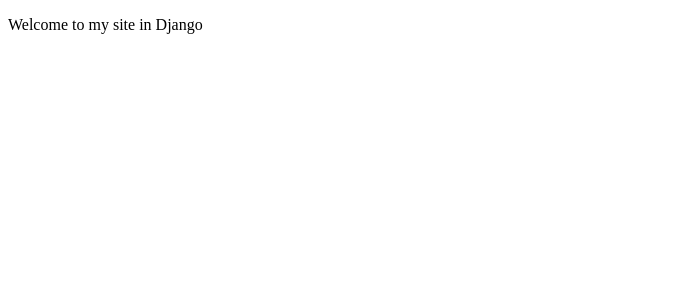
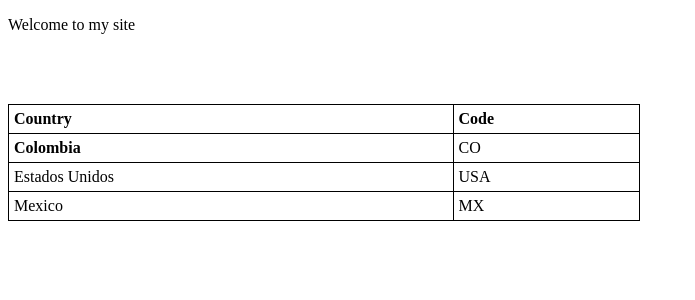
Before and after one commit to WillArevalo/Django, a Django app: page / in a window 1280 px wide. Shown: the top 300 px of the page, without its empty margins (0-695 px from the left). Run offline with Django 3.2, Linux system fonts and the light colour scheme.

Commit message:
Uso de templates o plantillas en Django

```diff
--- a/workspace/geographic/geographic/countries/templates/countries/home.html
+++ b/workspace/geographic/geographic/countries/templates/countries/home.html
@@ -1,10 +1,41 @@
 <!DOCTYPE html>
-<html lang="en">
+<html lang="es">
 <head>
 	<meta charset="UTF-8">
 	<title>Will Page</title>
+	<style>
+		table, th, td {
+		    border: 1px solid black;
+		    border-collapse: collapse;
+		}
+		th, td {
+		    padding: 5px;
+		    text-align: left;
+		}
+	</style>
 </head>
 <body>
-	<p>Welcome to my site in Django</p>
+	<p>Welcome to my site</p>
+	<br>
+	<br>
+	<br>
+	<!--Todos los countries que existen-->
+	<table style="width:50%">
+	  <tr>
+	    <th>Country</th>
+	    <th>Code</th>
+	  </tr>
+	  <!--Con un pipeline(|) y title me hace capitalize-->
+		{% for country in countries %}
+		  <tr>
+		  	{% if country.name == 'colombia'%}
+		    <td><b>{{country.name|title}}</b></td>
+		    {%else%}
+		    <td>{{country.name|title}}</td>
+		    {% endif %}
+		    <td>{{country.code}}</td>
+		  </tr>
+		{% endfor %}
+	</table>
 </body>
 </html>
--- a/workspace/geographic/geographic/countries/views.py
+++ b/workspace/geographic/geographic/countries/views.py
@@ -2,9 +2,15 @@
 #renderizamos con el render
 from django.http import HttpResponse
 #importamos las vistas
-from django.views.generic import View
+from django.views.generic import TemplateView
 # Create your views here.
 # definimos una funcion para que de devuelva una respuesta HTTP
-class HomeView(View):
-	def get(self, request, *args, **kwargs):
-		return render(request, "countries/home.html")
+class HomeView(TemplateView):
+	template_name = 'countries/home.html'
+	#forma de pasar inforacion a traves de los templatesviews
+	def get_context_data(self, *args, **kwargs):
+		colombia = {'name': 'colombia', 'code':'CO'}
+		usa = {'name': 'estados unidos', 'code':'USA'}
+		mexico = {'name': 'mexico', 'code': 'MX'}
+		countries = [colombia, usa, mexico]
+		return {'countries': countries}
```
Also changed, not shown: Conceptos-Basicos-Django/Vistas y templates en Django/7. Uso de templates o plantillas en Django.md (added, +17 -0 lines).
